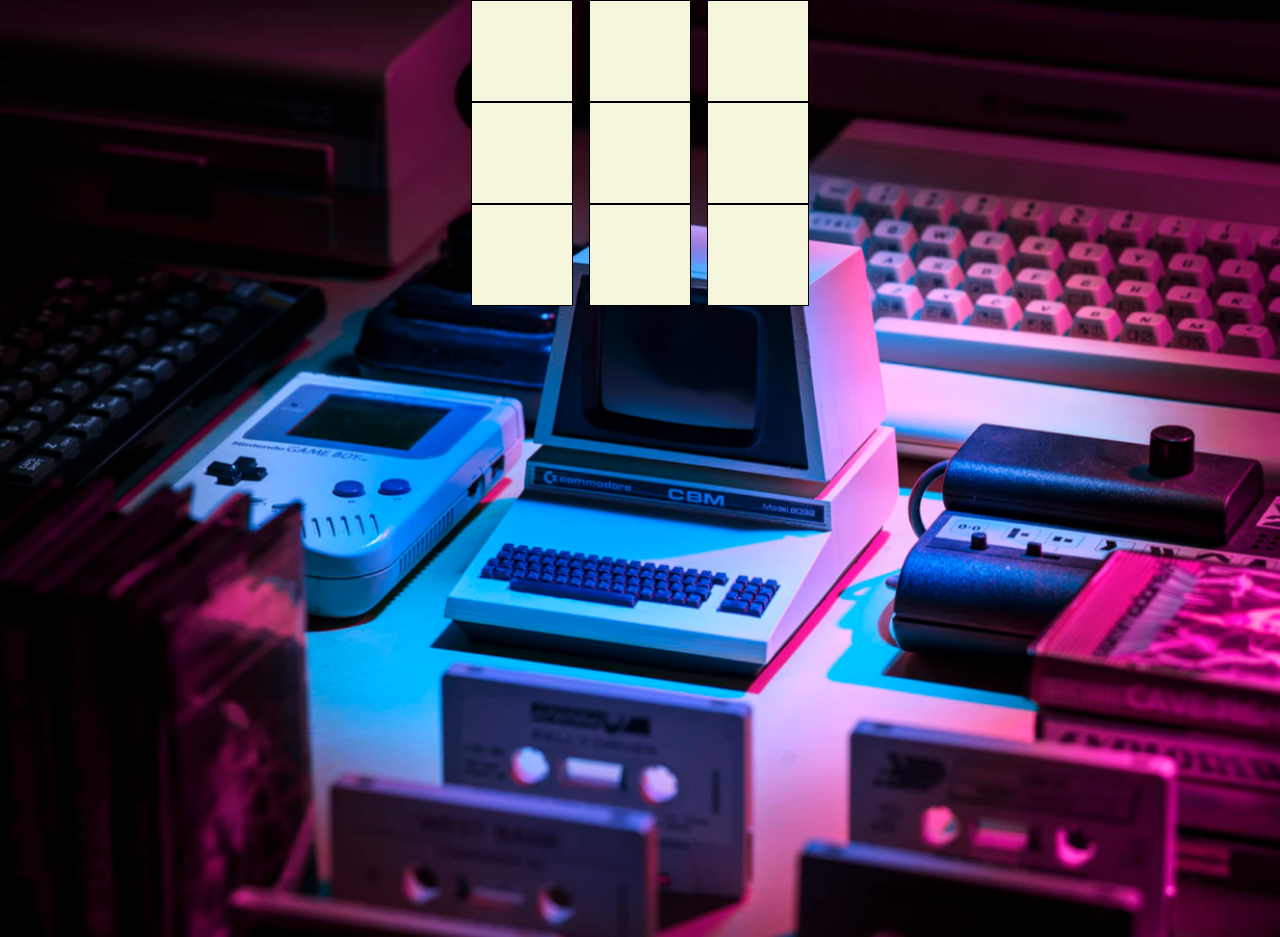
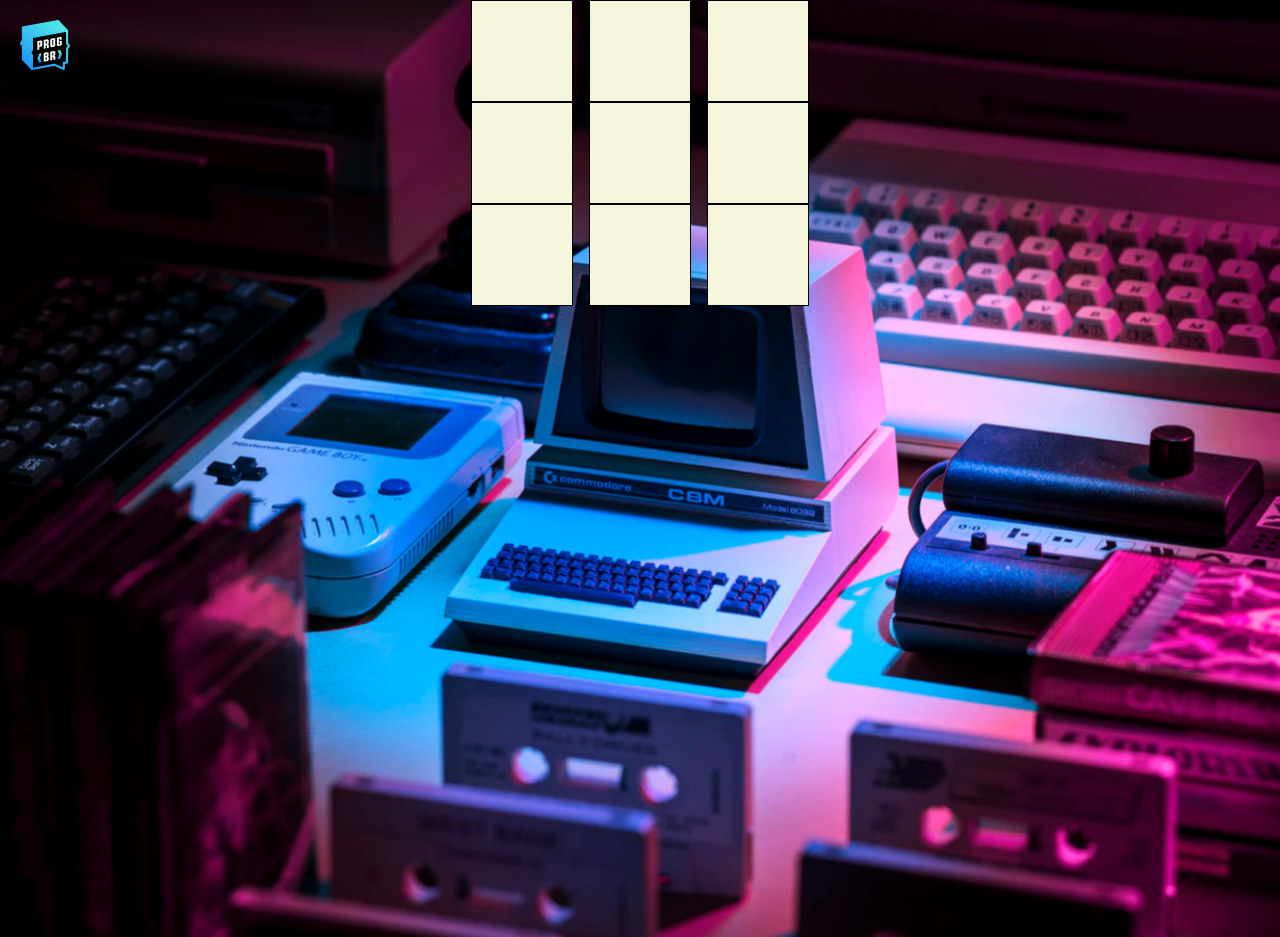
Before and after one commit to YuriODantas/Projects-ProgBr, a plain HTML site: page jogo-da-velha/index.html in a window 1280 px wide. Drawn offline with Linux system fonts and the light colour scheme.

Commit message:
Create the main-logo

```diff
--- a/jogo-da-velha/index.html
+++ b/jogo-da-velha/index.html
@@ -12,10 +12,12 @@
     <link rel="stylesheet" href="./styles/reset.css">
     <link rel="stylesheet" href="./styles/components/style.css">
     <link rel="stylesheet" href="./styles/components/main-container.css">
+    <link rel="stylesheet" href="./styles/components/main-logo.css">
     <title>Jogo da Velha</title>
 </head>
 
 <body class="main-container">
+    <img class="main-logo" src="./assets/images/logo-progbr.png" alt="Logo do curso Prog Br">
     <div class="stage">
         <div>
             <div id="0" class="square"></div>
--- /dev/null
+++ b/jogo-da-velha/styles/components/main-logo.css
@@ -0,0 +1,5 @@
+.main-logo{
+    position: absolute;
+    top: 20px;
+    left: 20px;
+}
```
Also changed, not shown: jogo-da-velha/assets/images/logo-progbr.png (added).
